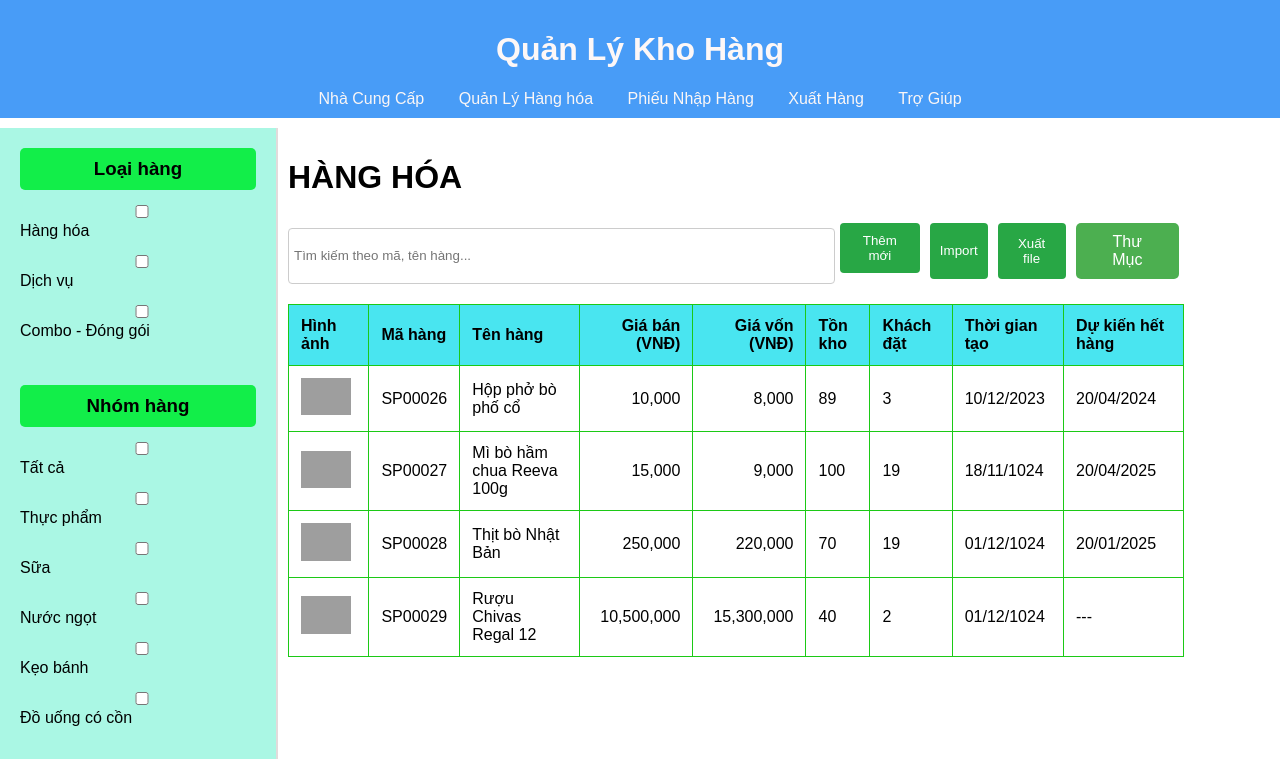
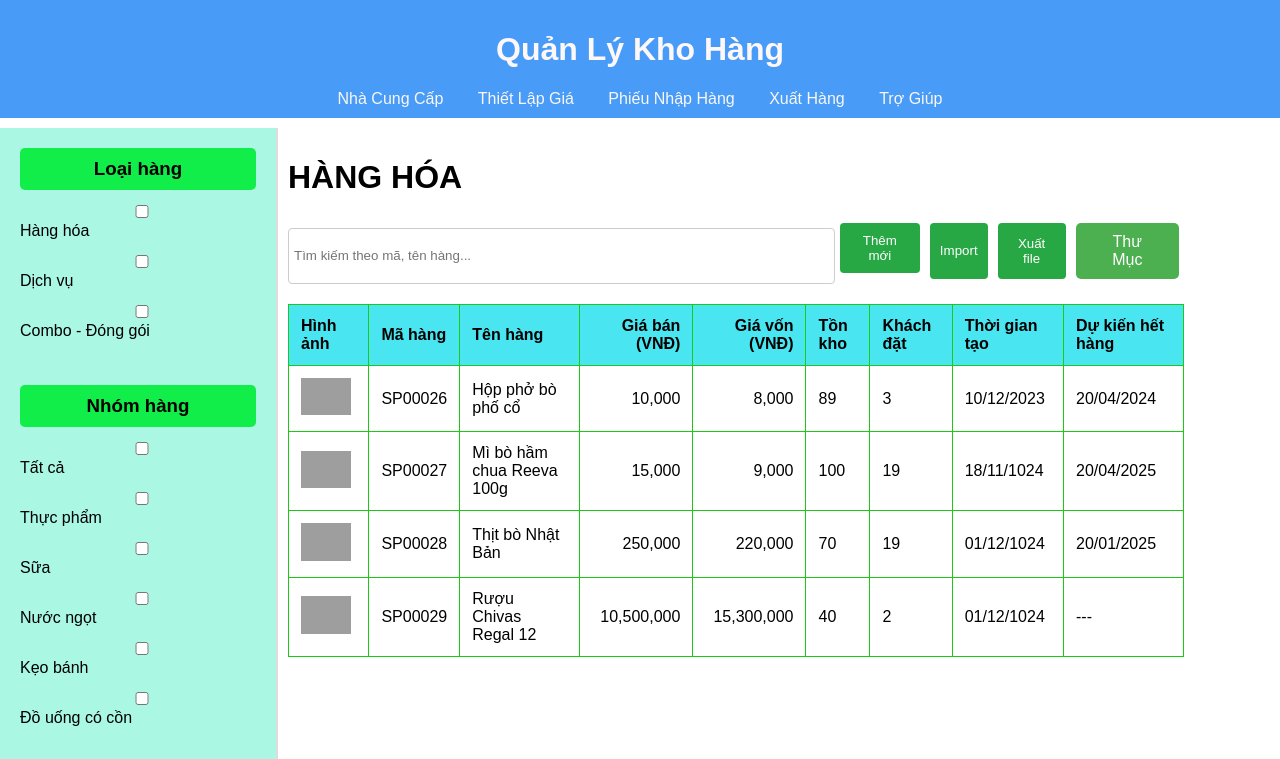
Before and after one commit to thamlang112/stmini, a website: page public/quanlykho.html in a window 1280 px wide. Shown: the top 759 px of the page. Drawn offline with nearby package versions, Linux system fonts and the light colour scheme; grey boxes are pictures that could not be loaded; a script that the page names is missing.

Commit message:
Update quanlykho.html

```diff
--- a/public/quanlykho.html
+++ b/public/quanlykho.html
@@ -22,8 +22,8 @@
           >
         </li>
         <li>
-          <a href="kho/qlhanghoa.html" onclick="navigateTo('quanlyhanghoa')"
-            >Quản Lý Hàng hóa</a
+          <a href="kho/qlhanghoa.html" onclick="navigateTo('lapgia')"
+            >Thiết Lập Giá</a
           >
         </li>
         <li>
```
